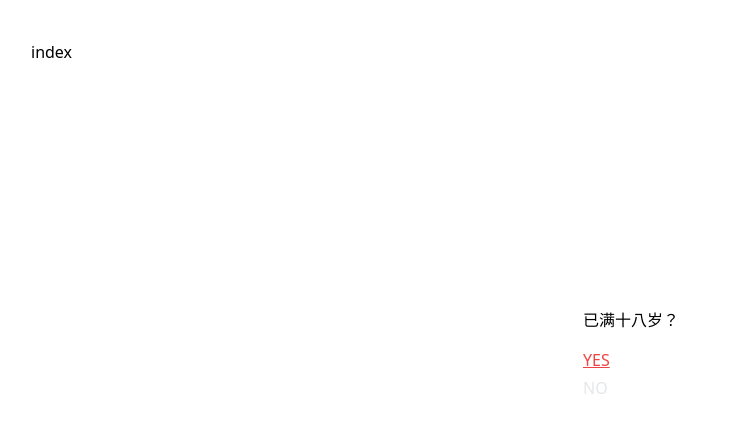
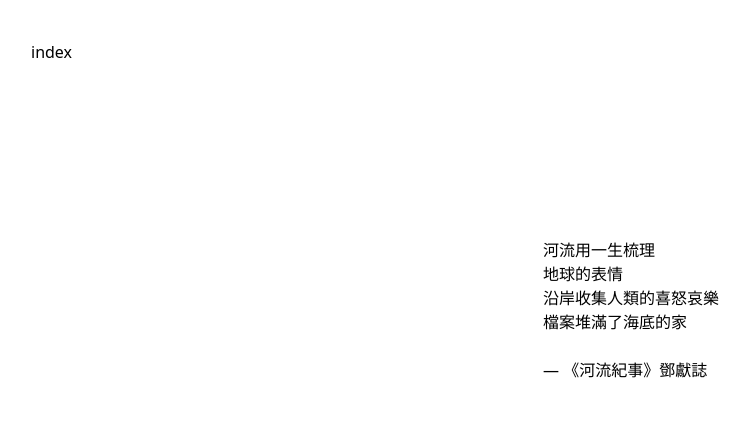
Before and after one commit to bbbottle/bbki.ng, a React (Vite) app: page /ext in a window 1280 px wide. Shown: the top 432 px of the page, without its empty margins (9-759 px from the left). Built offline with nearby package versions, Linux system fonts and the light colour scheme.

Commit message:
feat: simple route test

```diff
--- a/src/app.tsx
+++ b/src/app.tsx
@@ -1,7 +1,30 @@
 import React from "react";
-import { NavMainLayout } from "./components";
+import { BrowserRouter as Router, Switch, Route, Link } from "react-router-dom";
+import { Description, NavMainLayout } from "./components";
 import { Cover } from "./components/cover";
 
 export const App = () => {
-  return <NavMainLayout nav={<span>index</span>} main={<Cover />} />;
+  const mainJsx = (
+    <Switch>
+      <Route path="/ext">
+        <Description />
+      </Route>
+      <Route path="/">
+        <Cover />
+      </Route>
+    </Switch>
+  );
+
+  return (
+    <Router>
+      <NavMainLayout
+        nav={
+          <Link to="/">
+            <span>index</span>
+          </Link>
+        }
+        main={mainJsx}
+      />
+    </Router>
+  );
 };
--- a/src/components/cover/index.tsx
+++ b/src/components/cover/index.tsx
@@ -1,10 +1,13 @@
 import React from "react";
+import { Link } from "react-router-dom";
 import { ListWithTitle } from "../list";
 
 export const Cover = () => {
   const question = "已满十八岁？";
   const answers = [
-    <span className="underline text-red-500">YES</span>,
+    <Link to="/ext">
+      <span className="underline text-red-500">YES</span>
+    </Link>,
     <span className="text-gray-200">NO</span>,
   ];
 
```
